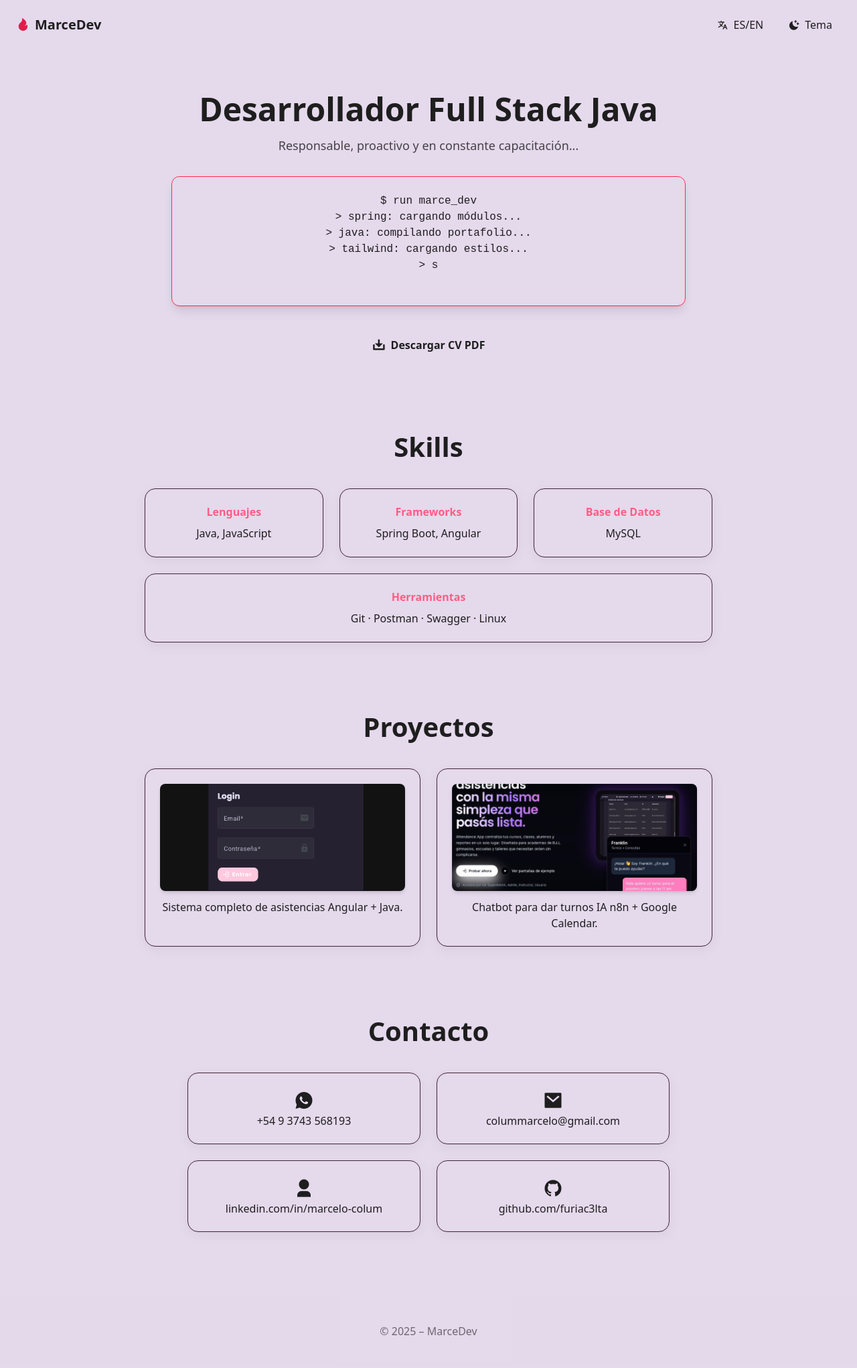
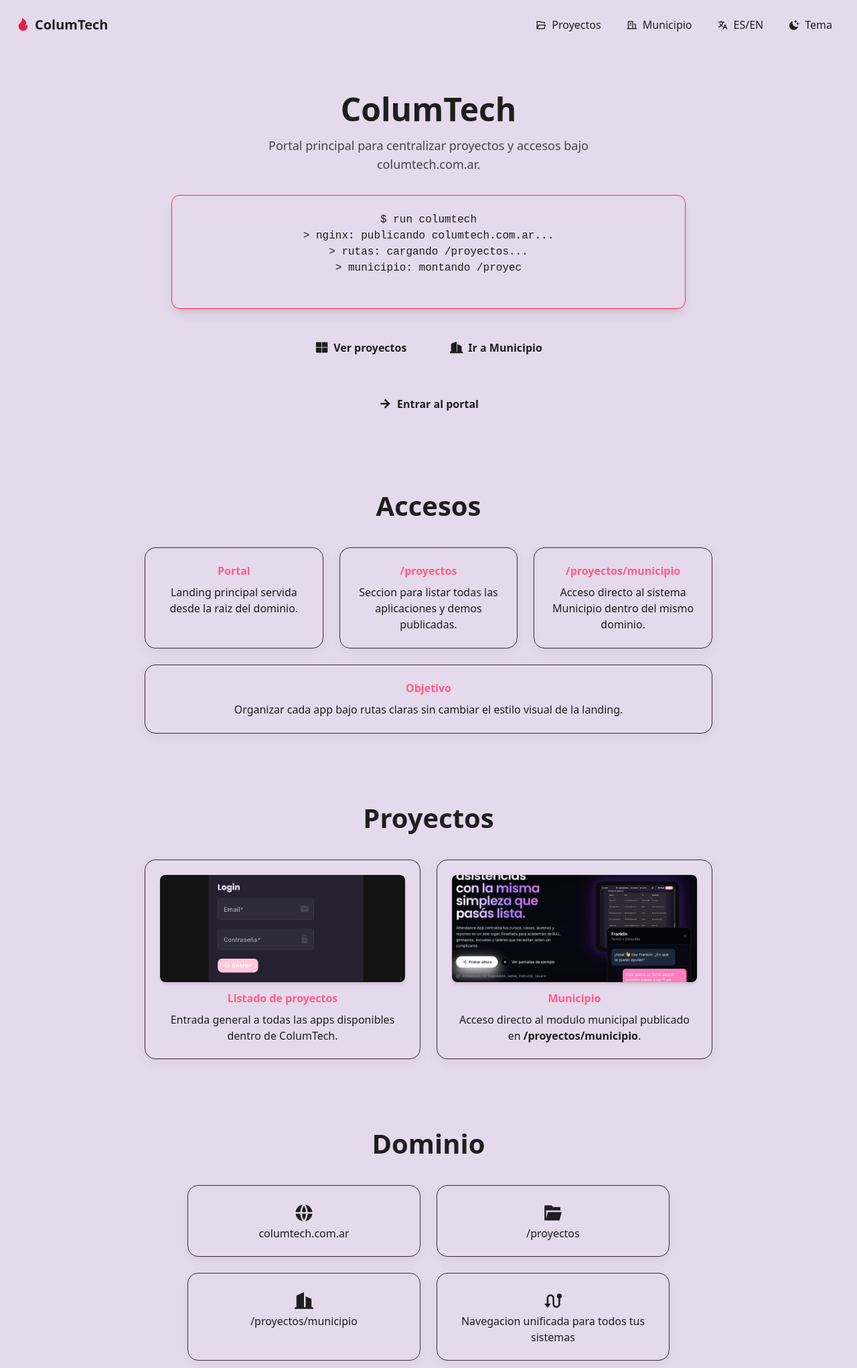
Before and after one commit to furiac3lta/repositotry-2025, a plain HTML site: page index.html in a window 1280 px wide. Shown: the top 2042 px of the page at 67% size. Drawn offline with nearby package versions, Linux system fonts and the light colour scheme.

Commit message:
add columtech

```diff
--- a/index.html
+++ b/index.html
@@ -3,7 +3,7 @@
 <head>
   <meta charset="UTF-8">
   <meta name="viewport" content="width=device-width, initial-scale=1.0">
-  <title>MarceDev – CV</title>
+  <title>ColumTech</title>
 
   <!-- Tailwind -->
   <script src="https://cdn.tailwindcss.com"></script>
@@ -20,10 +20,20 @@
   <!-- NAVBAR -->
   <nav class="w-full flex items-center justify-between px-6 py-4 border-b border-[var(--card-border)] bg-[var(--bg)]">
     <h1 class="text-xl font-bold text-[var(--accent)] flex items-center gap-2">
-      <i class="ri-fire-fill"></i> MarceDev
+      <i class="ri-fire-fill"></i> ColumTech
     </h1>
 
-    <div class="flex items-center gap-3">
+    <div class="flex items-center gap-3 flex-wrap justify-end">
+
+      <a href="/proyectos"
+        class="flex items-center gap-2 px-3 py-2 rounded-md bg-[var(--card)] border border-[var(--card-border)] hover:opacity-80 transition">
+        <i class="ri-folder-open-line"></i> Proyectos
+      </a>
+
+      <a href="/proyectos/municipio"
+        class="flex items-center gap-2 px-3 py-2 rounded-md bg-[var(--card)] border border-[var(--card-border)] hover:opacity-80 transition">
+        <i class="ri-building-line"></i> Municipio
+      </a>
 
       <button id="langToggle"
         class="flex items-center gap-2 px-3 py-2 rounded-md bg-[var(--card)] border border-[var(--card-border)] hover:opacity-80 transition">
@@ -41,11 +51,11 @@
   <!-- HERO -->
   <section class="text-center mt-16 mb-10 px-6 bg-[var(--bg)]">
     <h2 data-key="titleDev" class="text-5xl font-extrabold text-[var(--accent)]">
-      Desarrollador Full Stack Java
+      ColumTech
     </h2>
 
     <p data-key="subtitle" class="mt-4 text-lg opacity-80 max-w-xl mx-auto">
-      Responsable, proactivo y en constante capacitación...
+      Portal principal para centralizar proyectos y accesos bajo columtech.com.ar.
     </p>
 
     <!-- Terminal -->
@@ -54,36 +64,48 @@
       <span class="cursor">█</span>
     </div>
 
-    <a href="cv2025.pdf" download
+    <div class="mt-8 flex flex-col sm:flex-row items-center justify-center gap-4">
+      <a href="/proyectos"
+      class="inline-flex items-center gap-2 bg-[var(--accent)] text-black font-semibold px-6 py-3 rounded-lg hover:bg-[var(--accent2)] transition">
+      <i class="ri-layout-grid-fill text-xl"></i> Ver proyectos
+      </a>
+
+      <a href="/proyectos/municipio"
+      class="inline-flex items-center gap-2 bg-[var(--accent)] text-black font-semibold px-6 py-3 rounded-lg hover:bg-[var(--accent2)] transition">
+      <i class="ri-building-2-fill text-xl"></i> Ir a Municipio
+      </a>
+    </div>
+
+    <a href="/proyectos"
       class="mt-8 inline-flex items-center gap-2 bg-[var(--accent)] text-black font-semibold px-6 py-3 rounded-lg hover:bg-[var(--accent2)] transition">
-      <i class="ri-download-2-line text-xl"></i> Descargar CV PDF
+      <i class="ri-arrow-right-line text-xl"></i> Entrar al portal
     </a>
   </section>
 
   <!-- SKILLS -->
   <section class="mt-24 px-6 max-w-4xl mx-auto bg-[var(--bg)]">
-    <h2 class="section-title">Skills</h2>
+    <h2 class="section-title">Accesos</h2>
 
     <div class="grid grid-cols-1 md:grid-cols-3 gap-6">
 
       <div class="card-box text-center">
-        <h3>Lenguajes</h3>
-        <p>Java, JavaScript</p>
+        <h3>Portal</h3>
+        <p>Landing principal servida desde la raiz del dominio.</p>
       </div>
 
       <div class="card-box text-center">
-        <h3>Frameworks</h3>
-        <p>Spring Boot, Angular</p>
+        <h3>/proyectos</h3>
+        <p>Seccion para listar todas las aplicaciones y demos publicadas.</p>
       </div>
 
       <div class="card-box text-center">
-        <h3>Base de Datos</h3>
-        <p>MySQL</p>
+        <h3>/proyectos/municipio</h3>
+        <p>Acceso directo al sistema Municipio dentro del mismo dominio.</p>
       </div>
 
       <div class="card-box md:col-span-3 text-center">
-        <h3>Herramientas</h3>
-        <p>Git · Postman · Swagger · Linux</p>
+        <h3>Objetivo</h3>
+        <p>Organizar cada app bajo rutas claras sin cambiar el estilo visual de la landing.</p>
       </div>
 
     </div>
@@ -96,27 +118,27 @@
   <div class="grid grid-cols-1 md:grid-cols-2 gap-6">
 
     <!-- PROYECTO 1 -->
-    <a href="https://attendance-frontend-v2-production.up.railway.app/login"
-       target="_blank"
+    <a href="/proyectos"
        class="block card-box text-center hover:no-underline">
 
       <img src="./img/login.png"
-           alt="preview asistencias"
+           alt="preview proyectos"
            class="w-full h-40 object-cover rounded-lg mb-3 shadow-md">
 
-      <p>Sistema completo de asistencias Angular + Java.</p>
+      <h3>Listado de proyectos</h3>
+      <p>Entrada general a todas las apps disponibles dentro de ColumTech.</p>
     </a>
 
     <!-- PROYECTO 2 -->
-    <a href="https://attendanceappmarce.netlify.app/"
-       target="_blank"
+    <a href="/proyectos/municipio"
        class="block card-box text-center hover:no-underline">
 
       <img src="./img/franklin.png"
-           alt="preview chatbot"
+           alt="preview municipio"
            class="w-full h-40 object-cover rounded-lg mb-3 shadow-md">
 
-      <p>Chatbot para dar turnos IA n8n + Google Calendar.</p>
+      <h3>Municipio</h3>
+      <p>Acceso directo al modulo municipal publicado en <strong>/proyectos/municipio</strong>.</p>
     </a>
 
   </div>
@@ -125,35 +147,35 @@
 
   <!-- CONTACT -->
  <section class="mt-24 px-6 max-w-3xl mx-auto bg-[var(--bg)]">
-  <h2 class="section-title">Contacto</h2>
+  <h2 class="section-title">Dominio</h2>
 
   <div class="grid grid-cols-1 md:grid-cols-2 gap-6">
 
     <div class="contact-box">
-      <i class="ri-whatsapp-fill text-3xl"></i>
-      <p>+54 9 3743 568193</p>
+      <i class="ri-global-fill text-3xl"></i>
+      <p>columtech.com.ar</p>
     </div>
 
     <div class="contact-box">
-      <i class="ri-mail-fill text-3xl"></i>
-      <p>colummarcelo@gmail.com</p>
+      <i class="ri-folder-open-fill text-3xl"></i>
+      <p>/proyectos</p>
     </div>
 
     <div class="contact-box">
-      <i class="ri-user-3-fill text-3xl"></i>
-      <p>linkedin.com/in/marcelo-colum</p>
+      <i class="ri-building-2-fill text-3xl"></i>
+      <p>/proyectos/municipio</p>
     </div>
 
     <div class="contact-box">
-      <i class="ri-github-fill text-3xl"></i>
-      <p>github.com/furiac3lta</p>
+      <i class="ri-route-fill text-3xl"></i>
+      <p>Navegacion unificada para todos tus sistemas</p>
     </div>
 
   </div>
 </section>
 
   <footer class="text-center py-10 opacity-60 mt-24 bg-[var(--bg)]">
-    © 2025 – MarceDev
+    © 2026 – ColumTech
   </footer>
 
   <script src="main.js"></script>
--- a/main.js
+++ b/main.js
@@ -20,12 +20,12 @@ themeBtn.addEventListener("click", () => {
 /* TRANSLATIONS */
 const translations = {
   es: {
-    titleDev: "Desarrollador Full Stack Java",
-    subtitle: "Responsable, proactivo y en constante capacitación..."
+    titleDev: "ColumTech",
+    subtitle: "Portal principal para centralizar proyectos y accesos bajo columtech.com.ar."
   },
   en: {
-    titleDev: "Full Stack Java Developer",
-    subtitle: "Responsible, proactive and always learning."
+    titleDev: "ColumTech",
+    subtitle: "Main portal to centralize projects and access points under columtech.com.ar."
   }
 };
 
@@ -48,12 +48,12 @@ document.getElementById("langToggle").addEventListener("click", () => {
 
 /* TERMINAL */
 const lines = [
-  "$ run marce_dev",
-  "> spring: cargando módulos...",
-  "> java: compilando portafolio...",
-  "> tailwind: cargando estilos...",
+  "$ run columtech",
+  "> nginx: publicando columtech.com.ar...",
+  "> rutas: cargando /proyectos...",
+  "> municipio: montando /proyectos/municipio...",
   "> sistema listo ✔",
-  "> iniciando interfaz..."
+  "> iniciando portal..."
 ];
 
 let i = 0, j = 0;
```
Also changed, not shown: marce.txt, 6 other files.
